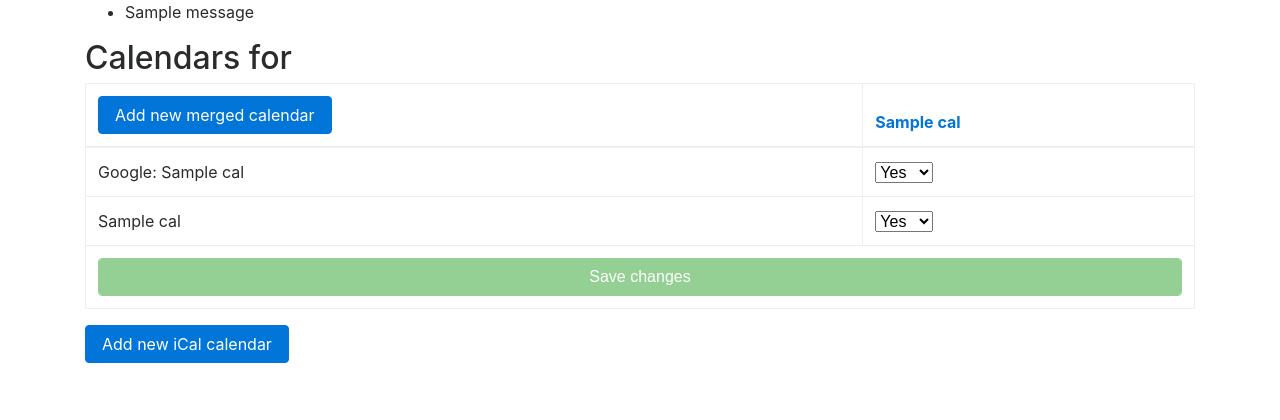
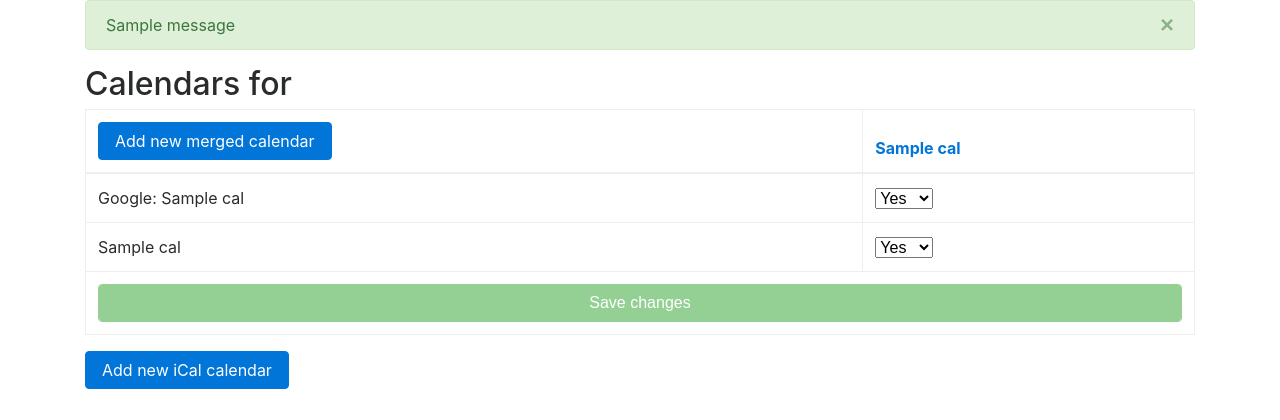
Before and after one commit to palfrey/sked, a Django app: template calendars/templates/home.html in a window 1280 px wide. Shown: the part 94-514 px from the top of the page. Run offline with Django 3.2, Linux system fonts and the light colour scheme; the template is opened without the code that fills it: most values are stand-ins (such as "Sample title", 1, 10 or a date in 2020); one stand-in notice (Sample message) is shown; some libraries are stand-ins or nearby versions.

Commit message:
Restyle notifications

```diff
--- a/calendars/templates/base.html
+++ b/calendars/templates/base.html
@@ -61,11 +61,14 @@
         {% endif %}
         <main role="main" class="container">
             {% if messages %}
-            <ul class="messages">
                 {% for message in messages %}
-                <li{% if message.tags %} class="{{ message.tags }}"{% endif %}>{{ message }}</li>
+                <div class="alert alert-dismissible{% if message.tags %} alert-{{ message.tags }}{% endif %}" role="alert">
+                    {{ message }}
+                    <button type="button" class="close" data-dismiss="alert" aria-label="Close">
+                        <span aria-hidden="true">&times;</span>
+                    </button>
+                </div>
                 {% endfor %}
-            </ul>
             {% endif %}
             {% block content %}
             {% endblock %}
```
